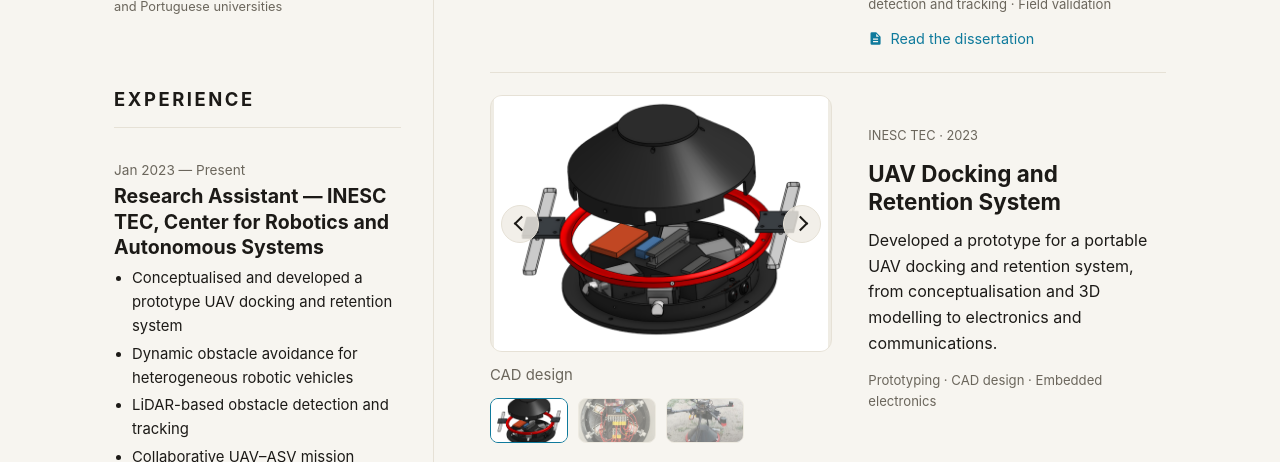
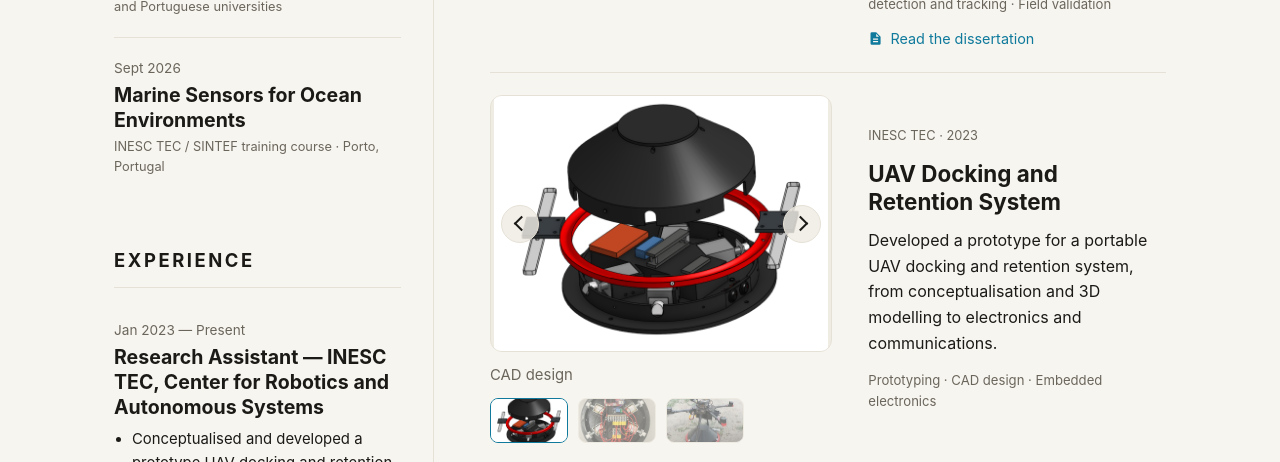
Before and after one commit to Xizesse/Xizesse.github.io, a plain HTML site: page index.html in a window 1280 px wide. Shown: the part 1803-2265 px from the top of the page. Drawn offline with Linux system fonts and the light colour scheme.

Commit message:
Updated CV

```diff
--- a/index.html
+++ b/index.html
@@ -151,6 +151,14 @@
       <div class="entry-what">
         <h3>MIT Portugal Marine Robotics Summer School</h3>
         <p class="tag">Faial, Azores, Portugal · 24 students from MIT and Portuguese universities</p>
+      </div>
+    </article>
+
+    <article class="entry">
+      <div class="entry-when">Sept 2026</div>
+      <div class="entry-what">
+        <h3>Marine Sensors for Ocean Environments</h3>
+        <p class="tag">INESC TEC / SINTEF training course · Porto, Portugal</p>
       </div>
     </article>
   </section>
```
Also changed, not shown: 1 other file.
